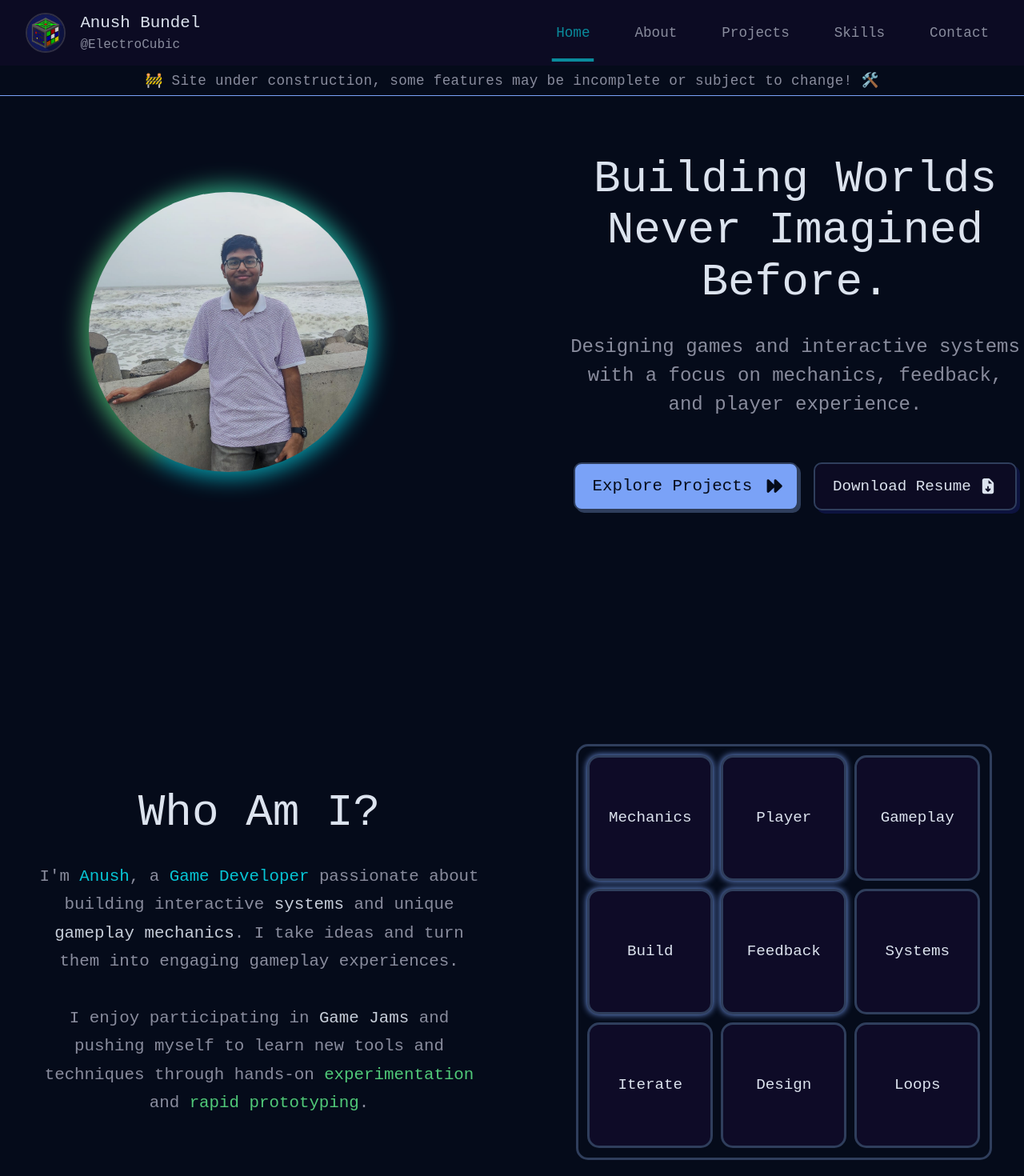
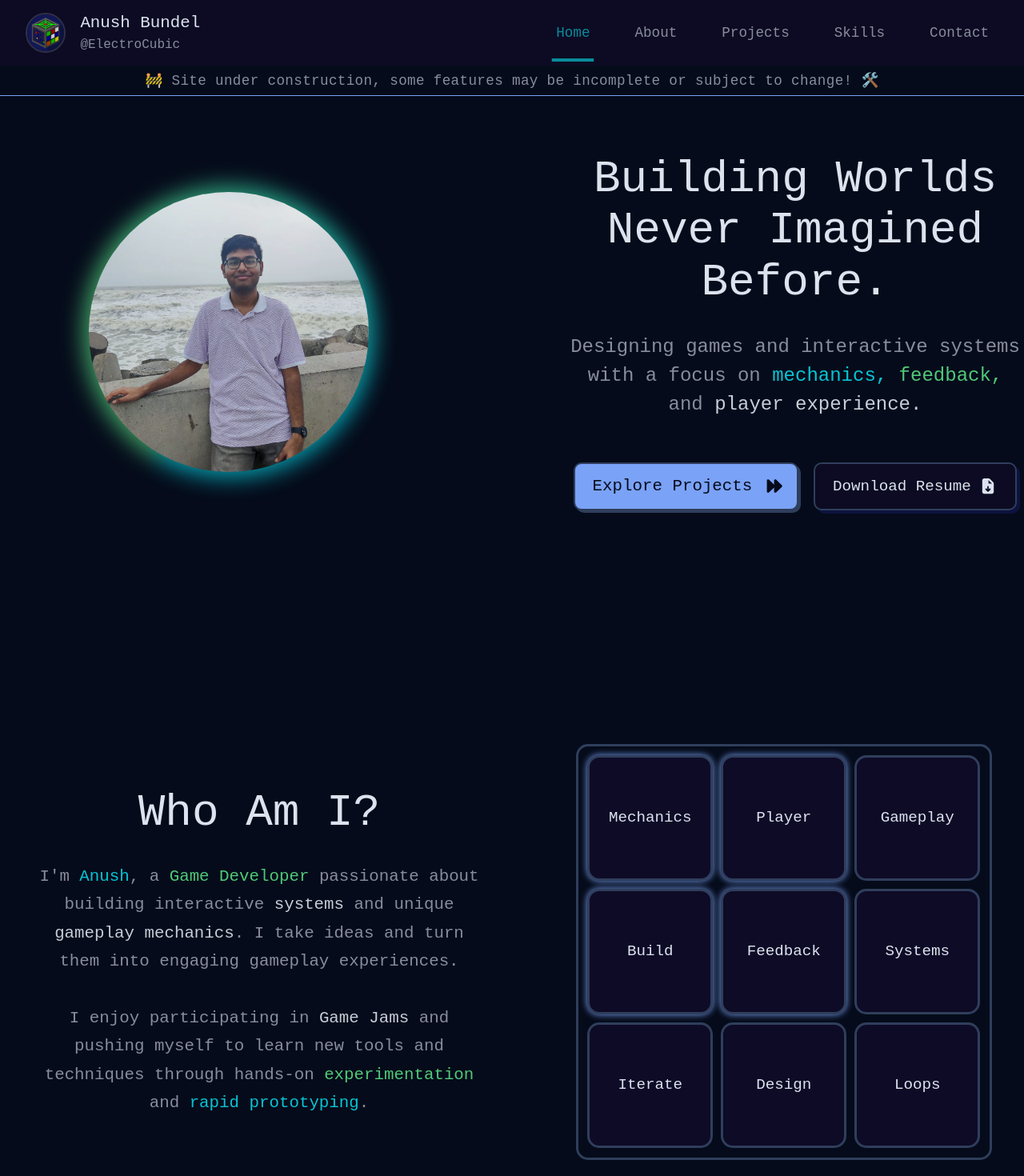
Before and after one commit to ElectroCubic/anush-bundel-portfolio, a React (Vite) app: page / in a window 1280 px wide. Shown: the top 1470 px of the page at 80% size. Built offline with nearby package versions, Linux system fonts and the light colour scheme; a web font is replaced by a local one.

Commit message:
Completed Major Components + Polish

```diff
--- a/src/assets/AboutSection/AboutSection.jsx
+++ b/src/assets/AboutSection/AboutSection.jsx
@@ -304,12 +304,12 @@ function AboutSection() {
             <div className={styles.textBlock}>
                 <h1>Who Am I?</h1>
                 <p>
-                    I'm <span className={styles.hl}>Anush</span>, a <span className={styles.hl}>Game Developer</span> passionate
-                    about building interactive <span className={styles.hl3}> systems</span> and unique<span className={styles.hl3}> gameplay mechanics</span>.
+                    I'm <span className="hl">Anush</span>, a <span className="hl2">Game Developer</span> passionate
+                    about building interactive <span className="hl3"> systems</span> and unique<span className="hl3"> gameplay mechanics</span>.
                     I take ideas and turn them into engaging gameplay experiences.
                     <br/><br/>
-                    I enjoy participating in <span className={styles.hl3}> Game Jams </span> and pushing myself to learn new tools
-                    and techniques through hands-on <span className={styles.hl2}>experimentation</span> and <span className={styles.hl2}>rapid prototyping</span>.
+                    I enjoy participating in <span className="hl3"> Game Jams </span> and pushing myself to learn new tools
+                    and techniques through hands-on <span className="hl2">experimentation</span> and <span className="hl">rapid prototyping</span>.
                 </p>
             </div>
 
--- a/src/assets/AboutSection/AboutSection.module.css
+++ b/src/assets/AboutSection/AboutSection.module.css
@@ -32,24 +32,6 @@
     text-align: center;
     max-width: 45ch;
     margin: 0 auto;
-}
-
-.hl {
-    color: var(--accent-color2);
-    opacity: 0.85;
-    font-weight: 400;
-}
-
-.hl2 {
-    color: var(--accent-color1);
-    opacity: 0.85;
-    font-weight: 400;
-}
-
-.hl3 {
-    color: var(--text-color1);
-    opacity: 0.9;
-    font-weight: 400;
 }
 
 .wordGridContainer {
--- a/src/assets/HeroSection/HeroSection.jsx
+++ b/src/assets/HeroSection/HeroSection.jsx
@@ -13,9 +13,9 @@ function HeroSection()
             <ProfilePic />
 
             <div className={styles.headline}>
-                <h1> Building Worlds Never Imagined Before. </h1>
+                <h1> Building Worlds Never Imagined Before.</h1>
                 <p> Designing games and interactive systems with a focus on
-                    mechanics, feedback, and player experience. </p>
+                    <span className="hl"> mechanics,</span><span className="hl2"> feedback,</span> and <span className="hl3">player experience.</span> </p>
 
                 <div className={styles.ctaButton}>
                     <Button className={styles.heroCta} onClick={() => scrollTo("projects", 150)}>
--- a/src/index.css
+++ b/src/index.css
@@ -12,7 +12,6 @@
 a, button {
     -webkit-touch-callout: none;
 }
-
 
 html {
     /* scroll-snap-type: y mandatory; */
@@ -29,6 +28,24 @@ body {
 section {
     /* scroll-snap-align: start; */
     scroll-margin-top: 50px;
+}
+
+.hl {
+    color: var(--accent-color2);
+    opacity: 0.85;
+    font-weight: 400;
+}
+
+.hl2 {
+    color: var(--accent-color1);
+    opacity: 0.85;
+    font-weight: 400;
+}
+
+.hl3 {
+    color: var(--text-color1);
+    opacity: 0.9;
+    font-weight: 400;
 }
 
 :root {
```
Also changed, not shown: src/App.jsx (line endings or trailing spaces).
